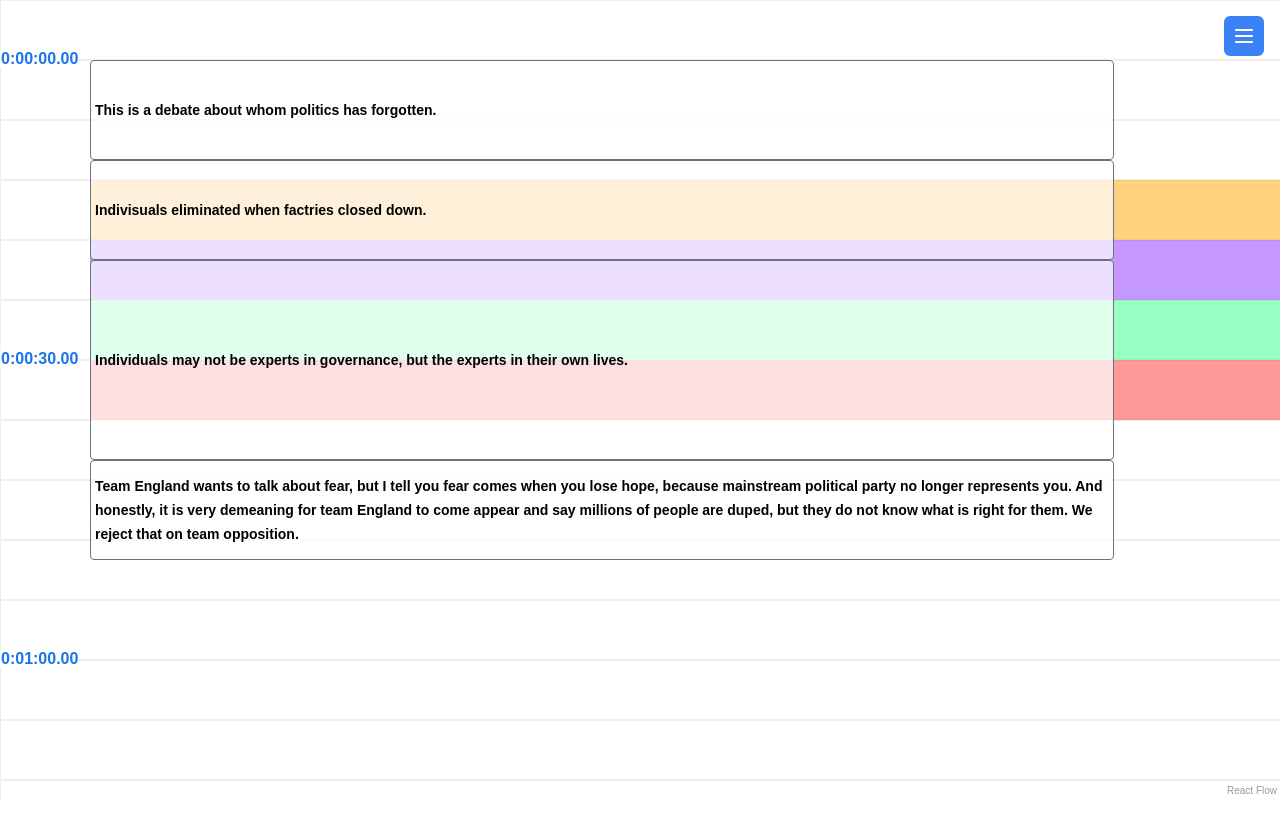
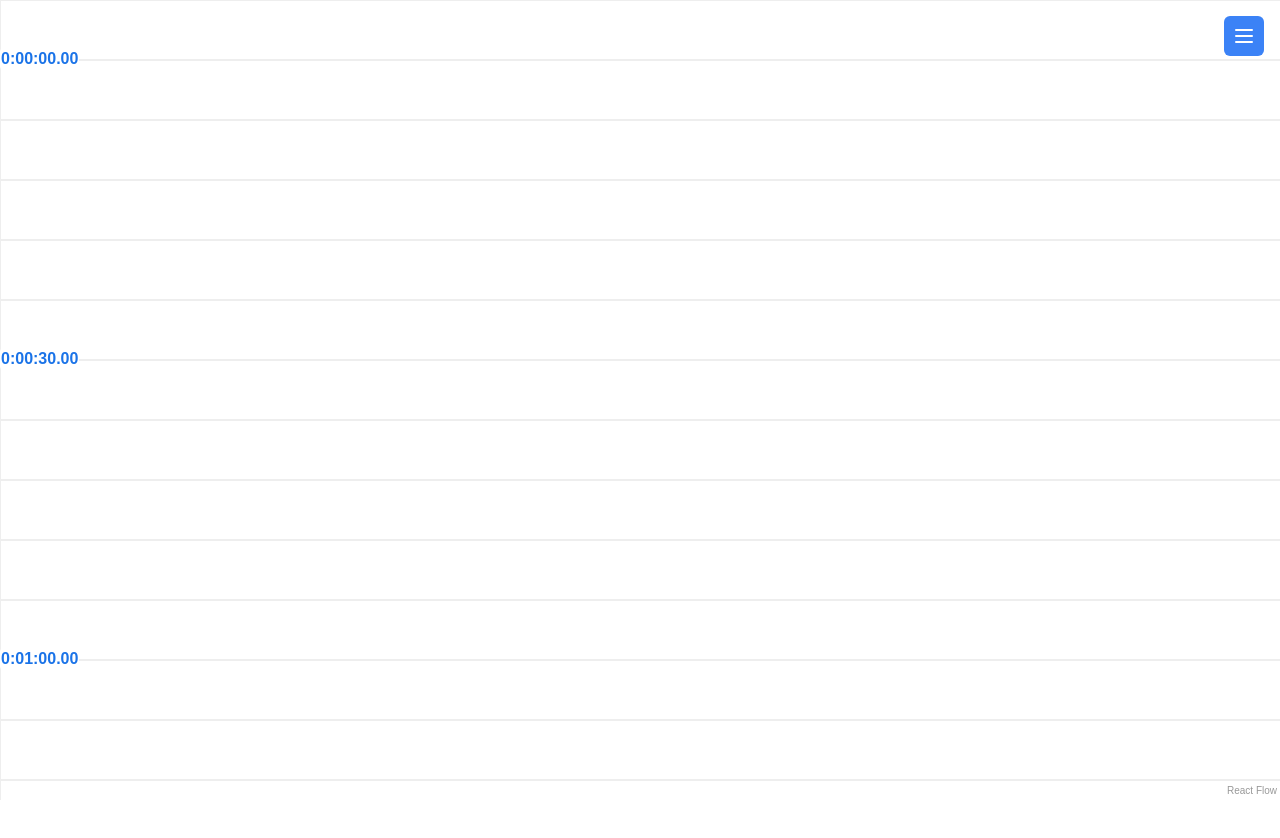
Before and after one commit to Non2d/speaker-final-diarizer, a Next.js app in the folder next/: page / in a window 1280 px wide. Shown: the top 838 px of the page. Built offline with nearby package versions, Linux system fonts and the light colour scheme; no server answers.

Commit message:
Youtube link is now automatically filled from file name; Bug fix: PositionId and POI data does not dissapear when time scale is changed; "Thank", "Thank you", is red.

```diff
--- a/next/src/components/NodeAsr.tsx
+++ b/next/src/components/NodeAsr.tsx
@@ -17,7 +17,6 @@ const NodeAsr = ({ data }: NodeAsrProps) => {
 
   const { text, start, end, positionId, isPoi } = data;
   const height = zoomLevel * (end - start);
-  const fixedStart = zoomLevel * start;
   const [speechIdToPositionName, setSpeechIdToPositionName] = useState(speechIdToPositionNameNA);
 
   useEffect(() => {
@@ -60,6 +59,7 @@ const NodeAsr = ({ data }: NodeAsrProps) => {
             fontSize: '14px',
             position: 'relative', // positionを追加
             zIndex: 100,
+            color: /thank|Thank you/.test(text) ? 'red' : 'inherit', // テキストに'thank'または'Thank you'が含まれている場合、文字色を赤にする
           }}
         >
           {text}
--- a/next/src/components/Timeline.tsx
+++ b/next/src/components/Timeline.tsx
@@ -19,6 +19,7 @@ import { toast } from 'react-hot-toast';
 import { speechIdToPositionNameAsian, speechIdToPositionNameNA } from '../utils/speechIdToPositionName';
 
 import SidebarTimeline from './SidebarTimeline';
+import { init } from 'next/dist/compiled/webpack/webpack';
 
 interface Node {
     id: string;
@@ -56,9 +57,35 @@ interface MenuDiarizationProps {
 //文字起こしデータの取得・設定
 const Timeline = () => {
     const { pois, setPois, nodeTransparency, setNodeTransparency, isNA, setIsNA, zoomLevel, setZoomLevel, asrFileName, setAsrFileName, diarizationFileName, setDiarizationFileName, exportFileName, setExportFileName } = useAppContext();
-
     const [asrs, setAsrs] = React.useState<Asr[]>([]);
     const [diarizations, setDiarizations] = React.useState<Diarization[]>([]);
+
+    // time labels
+    const timeLabels: Node[] = [];
+    const interval = 5;
+    const duration = 180 * zoomLevel
+
+    for (let i = 0; i <= duration; i += interval) {
+        timeLabels.push({
+            id: `tl-${i + 1}`,
+            type: 'NodeTimeLabel',
+            data: { seconds: i * 60 / zoomLevel },
+            position: { x: 0, y: -13 + i * 60 },
+        });
+    }
+
+    // Initial nodes
+    const [nodes, setNodes] = useState<Node[]>([
+        ...timeLabels,
+        // { id: 'dia-0001', type: 'NodeDiarization', data: { speakerId: 5, width: 3000, height: 60 }, position: { x: 90, y: 120 } },
+        // { id: 'dia-0002', type: 'NodeDiarization', data: { speakerId: 6, width: 3000, height: 60 }, position: { x: 90, y: 180 } },
+        // { id: 'dia-0003', type: 'NodeDiarization', data: { speakerId: 7, width: 3000, height: 60 }, position: { x: 90, y: 240 } },
+        // { id: 'dia-0004', type: 'NodeDiarization', data: { speakerId: 8, width: 3000, height: 60 }, position: { x: 90, y: 300 } },
+        // { id: 'asr-0001', type: 'NodeAsr', data: { text: 'This is a debate about whom politics has forgotten.', start: 0, end: 10, positionId: -1, isPoi: false }, position: { x: 90, y: 0 } },
+        // { id: 'asr-0002', type: 'NodeAsr', data: { text: 'Indivisuals eliminated when factries closed down.', start: 10, end: 20, positionId: -1, isPoi: false }, position: { x: 90, y: 100 } },
+        // { id: 'asr-0003', type: 'NodeAsr', data: { text: 'Individuals may not be experts in governance, but the experts in their own lives.', start: 20, end: 40, positionId: -1, isPoi: false }, position: { x: 90, y: 200 } },
+        // { id: 'asr-0004', type: 'NodeAsr', data: { text: 'Team England wants to talk about fear, but I tell you fear comes when you lose hope, because mainstream political party no longer represents you. And honestly, it is very demeaning for team England to come appear and say millions of people are duped, but they do not know what is right for them. We reject that on team opposition.', start: 40, end: 50, positionId: -1, isPoi: false }, position: { x: 90, y: 400 } },
+    ]);
 
     // Asr
     const handleAsrFileSelect = (file: File) => {
@@ -84,15 +111,6 @@ const Timeline = () => {
         };
         reader.readAsText(file);
     };
-
-    const initAsrNodes = asrs.map((asr, index) => {
-        return {
-            id: `asr-${index}`,
-            type: 'NodeAsr',
-            data: { text: asr.text, start: asr.start, end: asr.end, positionId: -1, isPoi: false },
-            position: { x: 90, y: zoomLevel * asr.start },
-        };
-    });
 
     // Diarization
     const handleDiarizationFileSelect = (file: File) => {
@@ -124,6 +142,24 @@ const Timeline = () => {
         reader.readAsText(file);
     };
 
+    //Initialize all nodes
+    useEffect(() => {
+        const asrNodes = asrs.map((asr, index) => {
+            console.log(zoomLevel);
+            const existingNode = nodes.find(node => node.id === `asr-${index}`);
+            return {
+                id: `asr-${index}`,
+                type: 'NodeAsr',
+                data: {
+                    text: asr.text,
+                    start: asr.start,
+                    end: asr.end,
+                    positionId: existingNode?.data.positionId,
+                    isPoi: existingNode?.data.isPoi
+                },
+                position: { x: 90, y: zoomLevel * asr.start },
+            }
+        });
         const diarizationNodes = diarizations.map((diarization, index) => {
             return {
                 id: `dia-${index}`,
@@ -133,35 +169,7 @@ const Timeline = () => {
             };
         });
 
-    // Time Label
-    const timeLabels: Node[] = [];
-    const interval = 5;
-    const duration = 180 * zoomLevel
-
-    for (let i = 0; i <= duration; i += interval) {
-        timeLabels.push({
-            id: `tl-${i + 1}`,
-            type: 'NodeTimeLabel',
-            data: { seconds: i * 60 / zoomLevel },
-            position: { x: 0, y: -13 + i * 60 },
-        });
-    }
-
-    //Initialize all nodes
-    const [nodes, setNodes] = useState<Node[]>([
-        ...timeLabels,
-        { id: 'dia-0001', type: 'NodeDiarization', data: { speakerId: 5, width: 3000, height: 60 }, position: { x: 90, y: 120 } },
-        { id: 'dia-0002', type: 'NodeDiarization', data: { speakerId: 6, width: 3000, height: 60 }, position: { x: 90, y: 180 } },
-        { id: 'dia-0003', type: 'NodeDiarization', data: { speakerId: 7, width: 3000, height: 60 }, position: { x: 90, y: 240 } },
-        { id: 'dia-0004', type: 'NodeDiarization', data: { speakerId: 8, width: 3000, height: 60 }, position: { x: 90, y: 300 } },
-        { id: 'asr-0001', type: 'NodeAsr', data: { text: 'This is a debate about whom politics has forgotten.', start: 0, end: 10, positionId: -1, isPoi: false }, position: { x: 90, y: 0 } },
-        { id: 'asr-0002', type: 'NodeAsr', data: { text: 'Indivisuals eliminated when factries closed down.', start: 10, end: 20, positionId: -1, isPoi: false }, position: { x: 90, y: 100 } },
-        { id: 'asr-0003', type: 'NodeAsr', data: { text: 'Individuals may not be experts in governance, but the experts in their own lives.', start: 20, end: 40, positionId: -1, isPoi: false }, position: { x: 90, y: 200 } },
-        { id: 'asr-0004', type: 'NodeAsr', data: { text: 'Team England wants to talk about fear, but I tell you fear comes when you lose hope, because mainstream political party no longer represents you. And honestly, it is very demeaning for team England to come appear and say millions of people are duped, but they do not know what is right for them. We reject that on team opposition.', start: 40, end: 50, positionId: -1, isPoi: false }, position: { x: 90, y: 400 } },
-    ]);
-
-    useEffect(() => { //これ、おかしくね？
-        setNodes([...timeLabels, ...diarizationNodes, ...initAsrNodes]);
+        setNodes([...timeLabels, ...diarizationNodes, ...asrNodes]);
     }, [asrs, diarizations, zoomLevel]);
 
     //Menus
@@ -335,7 +343,7 @@ const Timeline = () => {
     //util
     const [previousIsStart, setPreviousIsStart] = useState(false); //初期値をfalseにすると、isStartの初期値がtrueになる
 
-    const defaultViewport: any = {x:0, y:60, zoom:1};
+    const defaultViewport: any = { x: 0, y: 60, zoom: 1 };
 
     const handleExportJson = () => {
         const speechLength = isNA ? 6 : 8;
```
Also changed, not shown: next/src/components/SidebarTimeline.tsx (+36 -3 lines). Lines whose indentation alone changed are shown as unchanged.
